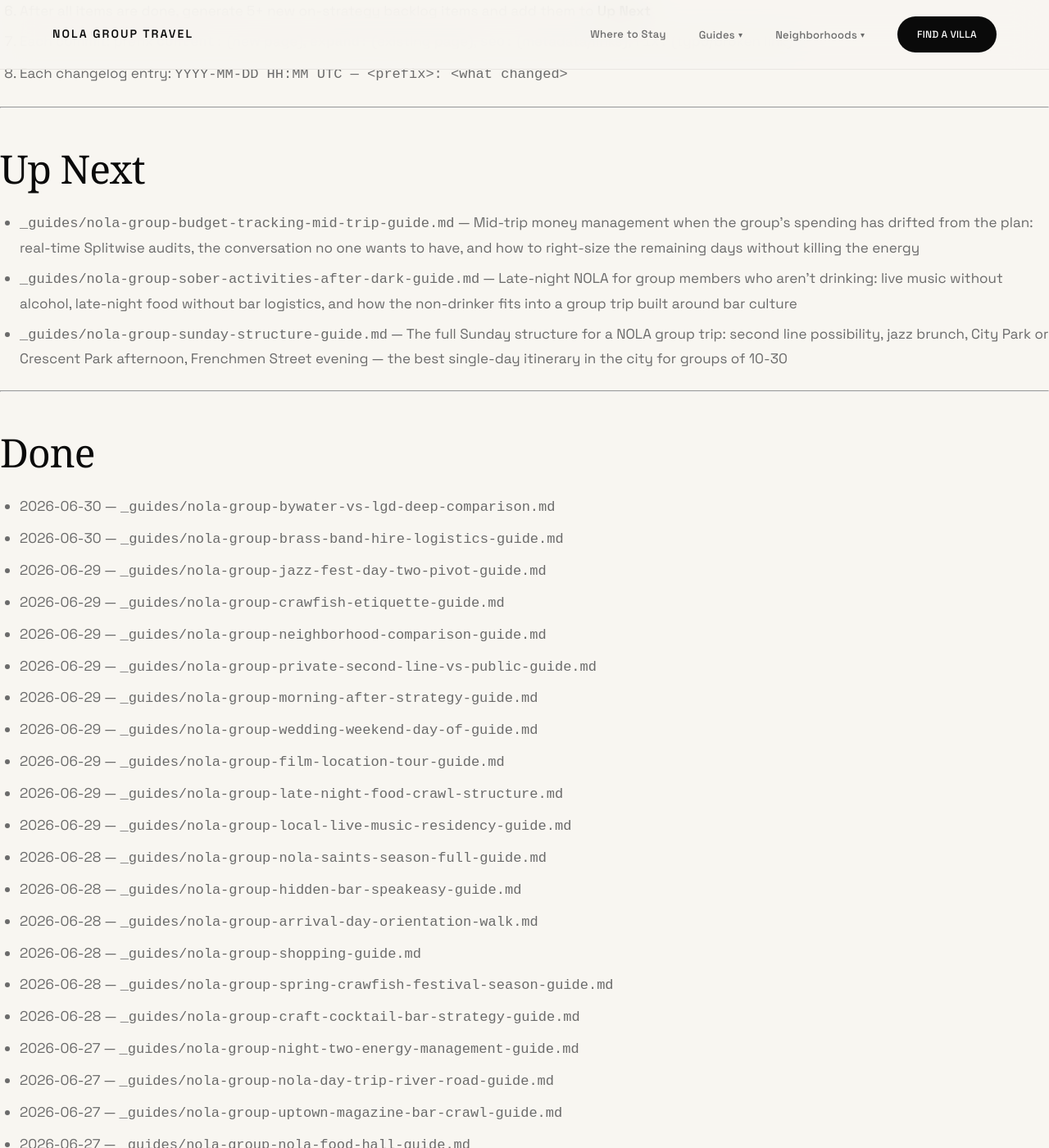
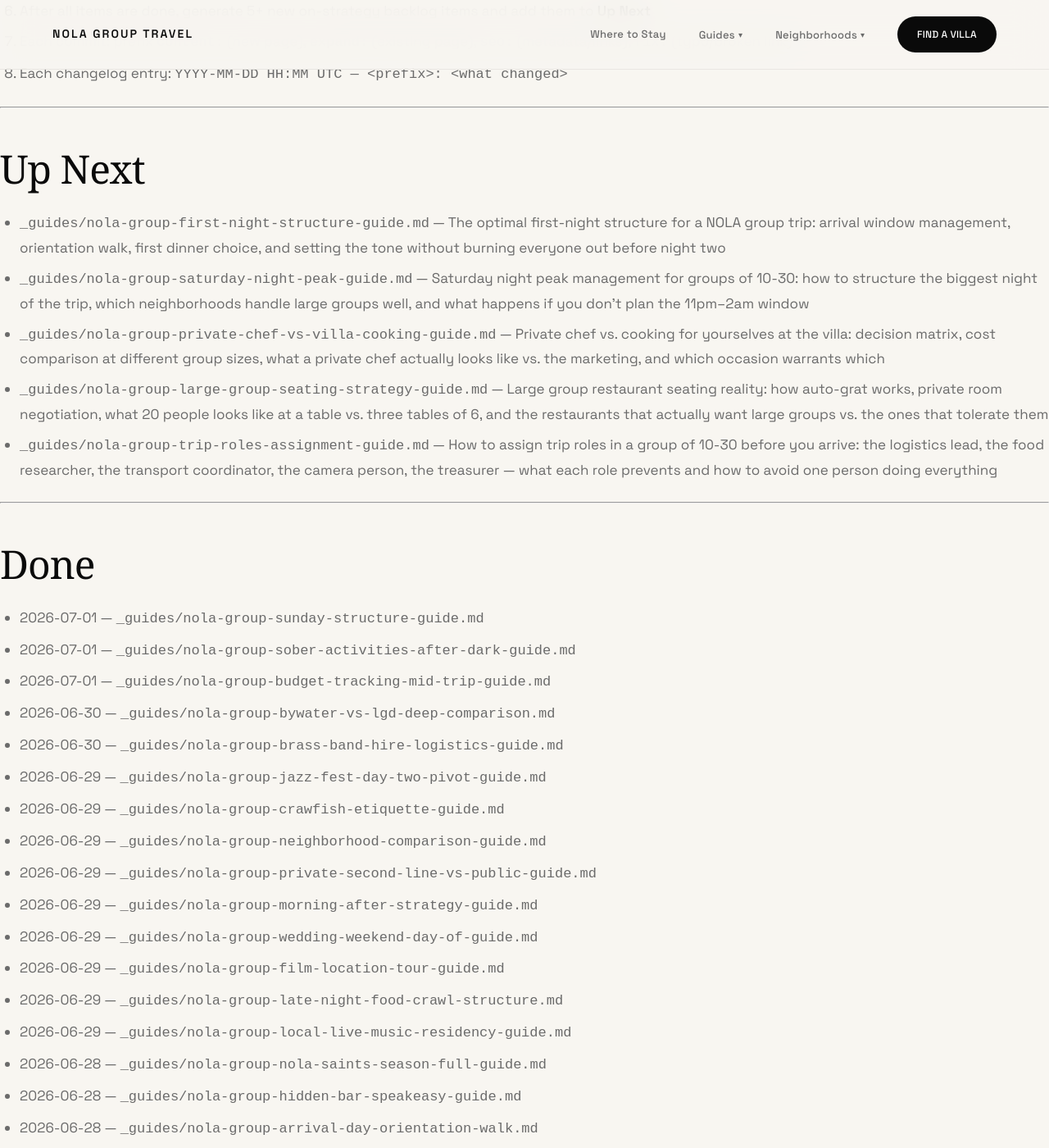
Before and after one commit to sjworth-dev/nola-group-travel, a Jekyll site: the page built from ROADMAP.md, in a window 1280 px wide and 1400 px high, scrolled down 3111 px. Shown: the whole window at 82% size. Built offline with Jekyll 4.4.1, drawn with Linux system fonts in a browser that asks for light colours; some web fonts are replaced; our own code applies the rules of GitHub Pages for plain Markdown files; part of the change alters nothing that is shown.

Commit message:
content: add _guides/nola-group-budget-tracking-mid-trip-guide.md — mid-trip Splitwise audit, the budget conversation, and right-sizing the remaining days

```diff
--- a/ROADMAP.md
+++ b/ROADMAP.md
@@ -86,14 +86,19 @@ This is an independent guide. Properties may be described editorially as example
 
 ## Up Next
 
-- `_guides/nola-group-budget-tracking-mid-trip-guide.md` — Mid-trip money management when the group's spending has drifted from the plan: real-time Splitwise audits, the conversation no one wants to have, and how to right-size the remaining days without killing the energy
-- `_guides/nola-group-sober-activities-after-dark-guide.md` — Late-night NOLA for group members who aren't drinking: live music without alcohol, late-night food without bar logistics, and how the non-drinker fits into a group trip built around bar culture
-- `_guides/nola-group-sunday-structure-guide.md` — The full Sunday structure for a NOLA group trip: second line possibility, jazz brunch, City Park or Crescent Park afternoon, Frenchmen Street evening — the best single-day itinerary in the city for groups of 10-30
+- `_guides/nola-group-first-night-structure-guide.md` — The optimal first-night structure for a NOLA group trip: arrival window management, orientation walk, first dinner choice, and setting the tone without burning everyone out before night two
+- `_guides/nola-group-saturday-night-peak-guide.md` — Saturday night peak management for groups of 10-30: how to structure the biggest night of the trip, which neighborhoods handle large groups well, and what happens if you don't plan the 11pm–2am window
+- `_guides/nola-group-private-chef-vs-villa-cooking-guide.md` — Private chef vs. cooking for yourselves at the villa: decision matrix, cost comparison at different group sizes, what a private chef actually looks like vs. the marketing, and which occasion warrants which
+- `_guides/nola-group-large-group-seating-strategy-guide.md` — Large group restaurant seating reality: how auto-grat works, private room negotiation, what 20 people looks like at a table vs. three tables of 6, and the restaurants that actually want large groups vs. the ones that tolerate them
+- `_guides/nola-group-trip-roles-assignment-guide.md` — How to assign trip roles in a group of 10-30 before you arrive: the logistics lead, the food researcher, the transport coordinator, the camera person, the treasurer — what each role prevents and how to avoid one person doing everything
 
 ---
 
 ## Done
 
+- 2026-07-01 — `_guides/nola-group-sunday-structure-guide.md`
+- 2026-07-01 — `_guides/nola-group-sober-activities-after-dark-guide.md`
+- 2026-07-01 — `_guides/nola-group-budget-tracking-mid-trip-guide.md`
 - 2026-06-30 — `_guides/nola-group-bywater-vs-lgd-deep-comparison.md`
 - 2026-06-30 — `_guides/nola-group-brass-band-hire-logistics-guide.md`
 - 2026-06-29 — `_guides/nola-group-jazz-fest-day-two-pivot-guide.md`
@@ -724,5 +729,8 @@ This is an independent guide. Properties may be described editorially as example
 2026-06-29 11:30 UTC — content: add _guides/nola-group-neighborhood-comparison-guide.md — Bywater vs. Marigny vs. Lower Garden District vs. French Quarter side-by-side comparison for groups of 10-30
 2026-06-29 11:45 UTC — content: add _guides/nola-group-private-second-line-vs-public-guide.md — private hired second line vs. joining a public parade: costs, booking, cultural context, and which is right for your group
 2026-06-29 12:00 UTC — content: add _guides/nola-group-morning-after-strategy-guide.md — morning-after recovery guide: foods, slow-start leadership, when to cancel, and recalibrating the group for afternoon and evening
+2026-07-01 00:00 UTC — content: add _guides/nola-group-budget-tracking-mid-trip-guide.md — mid-trip Splitwise audit, the budget conversation, and right-sizing the remaining days
+2026-07-01 00:10 UTC — content: add _guides/nola-group-sober-activities-after-dark-guide.md — late-night NOLA for non-drinkers: live music, food, and after-dark without the bar track
+2026-07-01 00:20 UTC — content: add _guides/nola-group-sunday-structure-guide.md — complete Sunday structure for groups of 10-30: jazz brunch, second line, park, Frenchmen Street
 2026-06-30 00:00 UTC — content: add _guides/nola-group-brass-band-hire-logistics-guide.md
 2026-06-30 01:00 UTC — content: add _guides/nola-group-bywater-vs-lgd-deep-comparison.md — head-to-head Bywater vs. LGD deep comparison for large group accommodation decisions — step-by-step brass band hire guide: band size decisions, permits, what to ask vendors, day-of structure, group briefing, and tipping protocol
--- /dev/null
+++ b/_guides/nola-group-budget-tracking-mid-trip-guide.md
@@ -0,0 +1,144 @@
+---
+title: "Mid-Trip Budget Reality Check: Group Money Management When the Plan Has Slipped"
+description: "When your group's spending has drifted from the plan by day two or three, here's how to run a real-time audit, have the conversation no one wants to have, and right-size the remaining days without killing the energy."
+category: "Planning"
+card_title: "Mid-Trip Budget Reality Check"
+card_description: "By day two or three, most groups are over-budget and under-talking-about-it. Here's how to run the audit, have the conversation, and fix the remaining days before the person who can't afford it stops showing up."
+date: 2026-07-01
+---
+
+Somewhere between the first round of cocktails at the airport bar and the third Uber ride you took because it was raining and no one wanted to figure out the streetcar, the budget conversation got skipped. This is normal. It's also how you end up on day three with $400 more per person gone than planned and two more days left.
+
+The fix is not complicated. It requires a fifteen-minute Splitwise audit, an honest conversation, and a few small structural adjustments. What it doesn't require is a group blowup, a passive-aggressive group chat, or the quiet decision by two or three members to stop participating in activities they can't afford.
+
+This guide is for the trip organizer who is looking at the numbers on day two or three and realizes they need to get ahead of it before it becomes a problem.
+
+---
+
+## Quick Checklist
+
+- [ ] Pull up Splitwise (or whatever platform you're using) and tally what's been spent per person through the current day
+- [ ] Calculate the daily average spend and compare it to the original plan
+- [ ] Identify which categories are running over: food, transport, bar tabs, activities, or unplanned extras
+- [ ] Decide which remaining days have locked costs (paid reservations, booked activities) vs. flexible spending
+- [ ] Have the calibration conversation — short, framed as good news rather than an intervention
+- [ ] Adjust the remaining-day plan: identify one or two line items to cut or downgrade without touching the must-do items
+- [ ] Recirculate a revised loose budget to the group so everyone sees the same picture going forward
+- [ ] Set up a cash float system for the remaining days if Splitwise is getting complex
+
+---
+
+## Why Groups Overspend in NOLA
+
+New Orleans is a particular problem for group budgets because the spending happens in small amounts that don't feel like spending. A frozen daiquiri here. A cover charge there. A Lyft because parking is a mess. An extra bottle of wine at dinner because everyone was having a good time. None of these feel like budget events in the moment. They are all budget events.
+
+The other factor is that NOLA's group meal costs tend to surprise people. An auto-gratuity at a restaurant for 20 runs 18-22% before you even decide what to tip on top. A dinner you budgeted at $50 per person ends up at $75 when you factor in cocktails, tax, and a 20% auto-grat. Do that twice and you're $50 over per person in food alone.
+
+The third factor: group dynamics. When one or two members of the group are clearly spending freely — ordering top-shelf, taking Ubers everywhere, buying rounds — the social pressure to keep up is real. The members who are watching their budget don't always say so. They quietly start declining things, or they silently absorb costs they can't really afford and then feel bad about the trip.
+
+| Category | Common underestimate | What actually happens |
+|---|---|---|
+| Food and drink | $60-80/person/day | $100-130/person/day in NOLA |
+| Transport | Minimal | $20-40/person/day in rideshares adds up fast |
+| Bar tabs | "We'll keep it light" | Walk-around cups, cover charges, rounds compound |
+| Activities | Pre-planned costs only | Impulse additions: ghost tours, bar crawl extras, museum shops |
+| Incidentals | $0-10 | Sunscreen, OTC meds, forgotten toiletries, tips for everything |
+
+---
+
+## The Audit: How to Actually Run It
+
+Don't just scroll Splitwise and feel vaguely uneasy. Do a structured read.
+
+**Step 1: Total spend to date per person.** This is the actual number. What has each person paid out, what do they owe, what does the running balance look like.
+
+**Step 2: Divide by days elapsed.** This gives you your actual daily average, which you can compare directly to the original plan.
+
+**Step 3: Categorize.** Was it food? Transport? Activities? Bar? This matters because the fix for over-spending on bar tabs is different from the fix for over-spending on transport.
+
+**Step 4: Project forward.** Take your actual daily average and multiply by remaining days. Add any locked costs (reservations, activities you've already paid for). This is your revised trip total. Compare to the original plan.
+
+Most groups find that the overage is in two or three categories, not spread evenly. That's actually good news — it means the fix is targeted.
+
+---
+
+## The Conversation No One Wants to Have
+
+Have it anyway. Waiting until the end of the trip and doing a surprise Splitwise reconciliation is worse.
+
+The framing matters. Don't open with "we've overspent." Open with: "I did a quick budget check and I want to make sure we're all on the same page for the next two days." Then share the actual numbers briefly and what you're thinking about adjusting.
+
+What you're not doing:
+- Calling out individuals who spent more than others
+- Retroactively relitigating spending decisions that are already done
+- Killing the trip energy with a 30-minute finance meeting
+
+What you are doing:
+- Giving everyone the same picture so no one is quietly stressed
+- Identifying two or three things to adjust going forward
+- Making sure the people who are budget-conscious don't feel like they're silently bleeding
+
+The conversation should take five to ten minutes, ideally over coffee in the morning when everyone's calm. If you can show a quick Google Sheet or a screenshot of Splitwise on the TV, even better. Visibility kills the anxiety that comes from not knowing.
+
+---
+
+## How to Right-Size the Remaining Days
+
+You don't need to blow up the plan. Most mid-trip over-budget situations are fixable with small adjustments.
+
+**Transport:** Switch to Lyft Line/shared rides instead of separate cars. Use the streetcar or a single chartered van if you're all going the same place. A group of 20 people taking four Ubers four times per day is $60-80 per day in transport alone. Two vans or one charter is usually half that.
+
+**Food:** Build one or two meals around the villa rather than going out. A Rouses run for groceries, red beans from scratch on the stove, or a villa pasta night costs $8-12 per person vs. $45-60 out. This also tends to become one of the trip's better memories.
+
+**Bar:** Shift one night from bar-hopping to villa bar setup. A $300 spirits buy for the group runs $12-15 per person for the whole night. Even moderate restaurant bar tabs run $25-40 per person for a few hours.
+
+**Activities:** Swap one paid activity for something free. Crescent Park, the Frenchmen Art Market, walking tour, public second line — NOLA has more free content than almost any city in the country.
+
+| Adjustment | Typical savings per person |
+|---|---|
+| One villa dinner instead of going out | $30-50 |
+| Shared transport instead of separate rideshares | $15-25/day |
+| Villa bar night instead of going out | $25-40 |
+| One free afternoon activity vs. paid tour | $25-50 |
+
+---
+
+## Splitwise Protocol for Groups That Got Complicated
+
+By day three, some groups have a Splitwise ledger that's gotten tangled — multiple people fronting different expenses, unclear who owes what, IOUs that were settled in cash but not logged.
+
+A mid-trip audit is also a good time to clean this up.
+
+**Quick reset approach:** Have everyone who fronted a significant expense log it if they haven't. Then do a single group settlement for everything through the current day — whoever owes, pays digitally right now, to whoever is owed. This gives you a clean starting balance for the rest of the trip.
+
+**Cash float system for the remaining days:** One person collects a flat amount from each group member (say, $60-100) into a group cash fund. Group expenses for the remaining days come out of this pool. End of trip, if there's money left, it goes back proportionally. This eliminates the complexity of tracking every $8 daiquiri and $15 cover charge.
+
+---
+
+## Pro Tips
+
+1. **Do the audit on day two, not day four.** By day four you have one day left and the fix options are limited. Day two or three gives you room to actually adjust something.
+
+2. **The person quietly declining activities is your signal.** If someone in the group starts opting out of things they'd normally do, assume budget stress before assuming they're just tired. A quiet check-in is better than noticing it on day four.
+
+3. **Set a loose daily spending ceiling and share it.** "We're aiming for about $80 per person today outside of the dinner reservation" is enough. It doesn't need to be a formal document. Just a verbal anchor.
+
+4. **Don't assign blame for the overage.** Everyone made choices. The question is what to do for the remaining days, not who bought the fourth round on night one.
+
+5. **Round up, not down, on projections.** When you're estimating remaining costs, add 15-20% for the usual friction: tipping, impulse buys, the thing you didn't plan for. It feels pessimistic but it's more accurate.
+
+6. **Splitwise "IOUs" that are more than 48 hours old are often never paid.** If you're owed money, settle now, not at the end. The longer it sits, the more complicated it gets.
+
+7. **Build the adjustment around something, not nothing.** Don't just cut things. Replace the $65 dinner with a $15 villa meal that you make into an event. The trip feels like less of a sacrifice when the adjustment comes with an actual experience attached.
+
+---
+
+## Large Group Accommodation and Budget Management
+
+One of the structural advantages of a large-group villa over a hotel block is that it gives you genuine cost reduction options mid-trip that hotels don't. A hotel room in the French Quarter doesn't have a kitchen, a courtyard to host a dinner, or a bar cart. A villa does.
+
+Groups staying at properties like Castleday Retreats in the Bywater or The Syd in the Lower Garden District have private kitchens and outdoor spaces that make the villa-dinner pivot genuinely easy. When you need to cut a $60/person restaurant dinner and replace it with a $12/person home-cooked night, you can do that immediately without any advance logistics. The infrastructure for a good time at home already exists.
+
+That's not a minor thing on day three of a four-day trip when you're staring at a Splitwise balance that's $200 over plan. Having the ability to redirect an evening inward — without losing the quality of the night — is a real structural advantage.
+
+[See where to stay for large groups →](/where-to-stay/)
```
